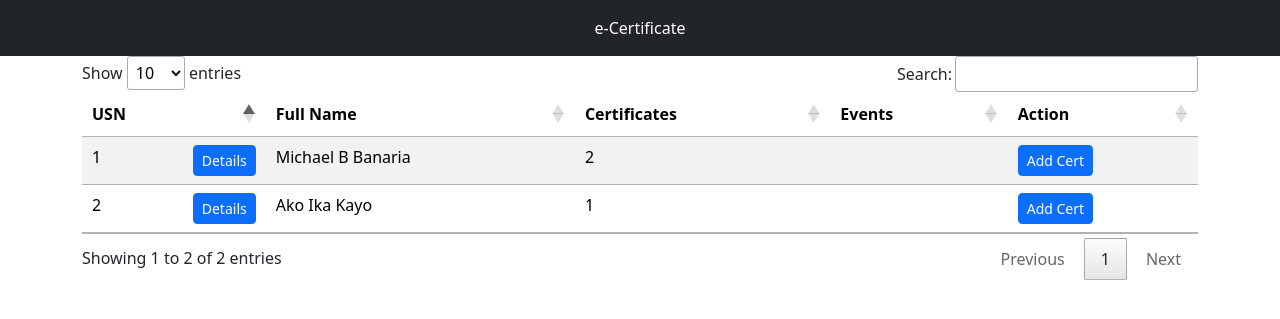
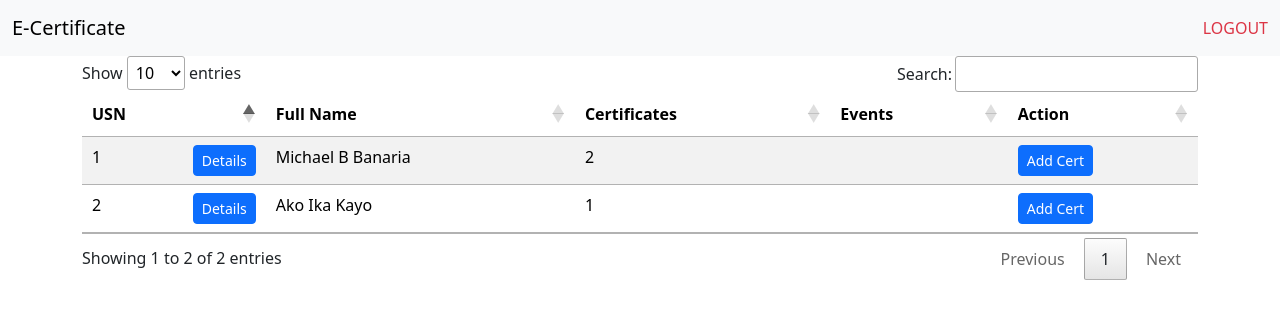
Before and after one commit to m1ch93l/ecert, a PHP site: page /admin/home in a window 1280 px wide. Shown: the top 319 px of the page. Run offline with PHP 8.4, Linux system fonts and the light colour scheme; a user stored in the database is signed in; data comes from the database, SQL or seed files in the repository; some libraries are stand-ins or nearby versions.

Commit message:
Change nav

```diff
--- a/admin/home.php
+++ b/admin/home.php
@@ -2,9 +2,31 @@
 <?php include 'includes/header.php'; ?>
 
 <body>
-    <header class="bg-dark py-3 text-white text-center">
-        e-Certificate
-    </header>
+    <nav class="navbar navbar-expand-lg bg-body-tertiary">
+        <div class="container-fluid">
+            <a class="navbar-brand" href="#">E-Certificate</a>
+            <button class="navbar-toggler" type="button" data-bs-toggle="collapse" data-bs-target="#navbarText"
+                aria-controls="navbarText" aria-expanded="false" aria-label="Toggle navigation">
+                <span class="navbar-toggler-icon"></span>
+            </button>
+            <div class="collapse navbar-collapse" id="navbarText">
+                <ul class="navbar-nav me-auto mb-2 mb-lg-0">
+                    <!-- <li class="nav-item">
+                        <a class="nav-link active" aria-current="page" href="#">Home</a>
+                    </li>
+                    <li class="nav-item">
+                        <a class="nav-link" href="#">Features</a>
+                    </li>
+                    <li class="nav-item">
+                        <a class="nav-link" href="#">Pricing</a>
+                    </li> -->
+                </ul>
+                <a href="logout" hx-boost="true" class="navbar-text text-uppercase text-decoration-none text-danger">
+                    Logout
+                </a>
+            </div>
+        </div>
+    </nav>
     <main>
         <div class="container-md">
             <div class="row">
@@ -58,7 +80,7 @@
                                                     $query1 = $conn->query($sql1);
                                                     while ($row1 = $query1->fetch_assoc()) {
                                                         ?>
-                                                        <div><?=$row1["event"]; ?></div><br>
+                                                        <div><?= $row1["event"]; ?></div><br>
                                                         <?php
                                                     }
                                                     ?>
@@ -66,30 +88,40 @@
                                             </div>
                                         </td>
                                         <td>
-                                            <button type="button" class="btn btn-primary btn-sm" data-bs-toggle="modal" data-bs-target="#modal-<?php echo $row["id"]; ?>">Add Cert</button>
-                                            <div class="modal fade" id="modal-<?php echo $row["id"]; ?>" tabindex="-1" aria-labelledby="exampleModalLabel" aria-hidden="true">
+                                            <button type="button" class="btn btn-primary btn-sm" data-bs-toggle="modal"
+                                                data-bs-target="#modal-<?php echo $row["id"]; ?>">Add Cert</button>
+                                            <div class="modal fade" id="modal-<?php echo $row["id"]; ?>" tabindex="-1"
+                                                aria-labelledby="exampleModalLabel" aria-hidden="true">
                                                 <div class="modal-dialog">
                                                     <div class="modal-content">
                                                         <div class="modal-header">
                                                             <h5 class="modal-title" id="exampleModalLabel">Modal title</h5>
-                                                            <button type="button" class="btn-close" data-bs-dismiss="modal" aria-label="Close"></button>
+                                                            <button type="button" class="btn-close" data-bs-dismiss="modal"
+                                                                aria-label="Close"></button>
                                                         </div>
                                                         <div class="modal-body">
                                                             <form action="add-cert" method="post">
                                                                 <div class="mb-3">
-                                                                    <label for="participant_id" class="form-label">Participant ID</label>
-                                                                    <input type="hidden" class="form-control" id="participant_id" name="participant_id" value="<?php echo $row["id"]; ?>">
+                                                                    <label for="participant_id" class="form-label">Participant
+                                                                        ID</label>
+                                                                    <input type="hidden" class="form-control"
+                                                                        id="participant_id" name="participant_id"
+                                                                        value="<?php echo $row["id"]; ?>">
                                                                 </div>
                                                                 <div class="mb-3">
-                                                                    <label for="certificate_id" class="form-label">Certificate ID</label>
-                                                                    <input type="hidden" name="participant_id" value="<?php echo $row["id"]; ?>">
-                                                                    <select class="form-select" id="certificate_id" name="certificate_id">
+                                                                    <label for="certificate_id" class="form-label">Certificate
+                                                                        ID</label>
+                                                                    <input type="hidden" name="participant_id"
+                                                                        value="<?php echo $row["id"]; ?>">
+                                                                    <select class="form-select" id="certificate_id"
+                                                                        name="certificate_id">
                                                                         <?php
-                                                                        $sql2 = "SELECT * FROM certificate";
+                                                                        $sql2   = "SELECT * FROM certificate";
                                                                         $query2 = $conn->query($sql2);
                                                                         while ($row2 = $query2->fetch_assoc()) {
                                                                             ?>
-                                                                            <option value="<?php echo $row2["id"]; ?>"><?php echo $row2["event"]; ?></option>
+                                                                            <option value="<?php echo $row2["id"]; ?>">
+                                                                                <?php echo $row2["event"]; ?></option>
                                                                             <?php
                                                                         }
                                                                         ?>
@@ -99,7 +131,8 @@
                                                             </form>
                                                         </div>
                                                         <div class="modal-footer">
-                                                            <button type="button" class="btn btn-secondary" data-bs-dismiss="modal">Close</button>
+                                                            <button type="button" class="btn btn-secondary"
+                                                                data-bs-dismiss="modal">Close</button>
                                                         </div>
                                                     </div>
                                                 </div>
--- a/admin/includes/header.php
+++ b/admin/includes/header.php
@@ -21,4 +21,8 @@
     <script src="https://cdn.datatables.net/2.1.5/js/dataTables.js"></script>
     <!-- boxicon -->
     <script src="https://unpkg.com/boxicons@2.1.4/dist/boxicons.js"></script>
+    <!-- htmx -->
+    <script src="https://unpkg.com/htmx.org@2.0.4"
+        integrity="sha384-HGfztofotfshcF7+8n44JQL2oJmowVChPTg48S+jvZoztPfvwD79OC/LTtG6dMp+"
+        crossorigin="anonymous"></script>
 </head>
```
Also changed, not shown: home.php (+25 -3 lines).
